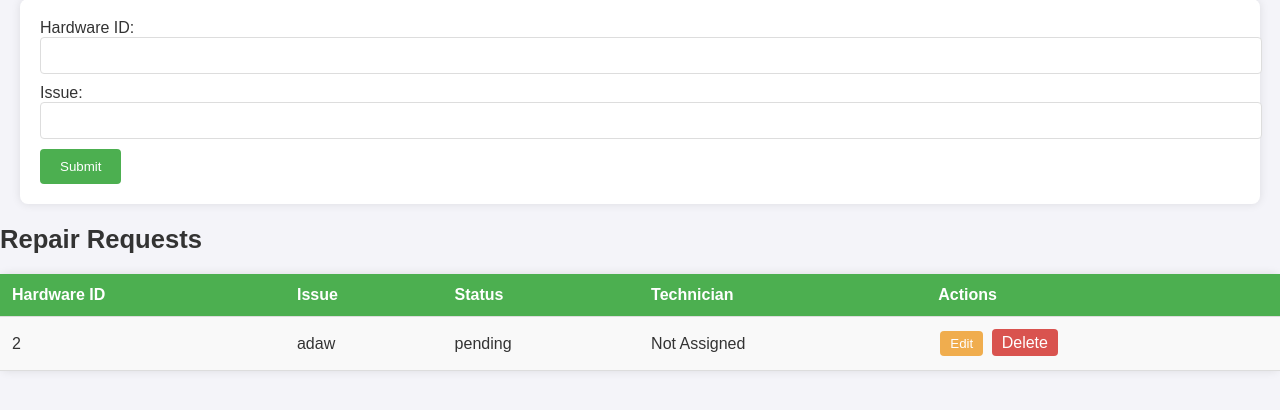
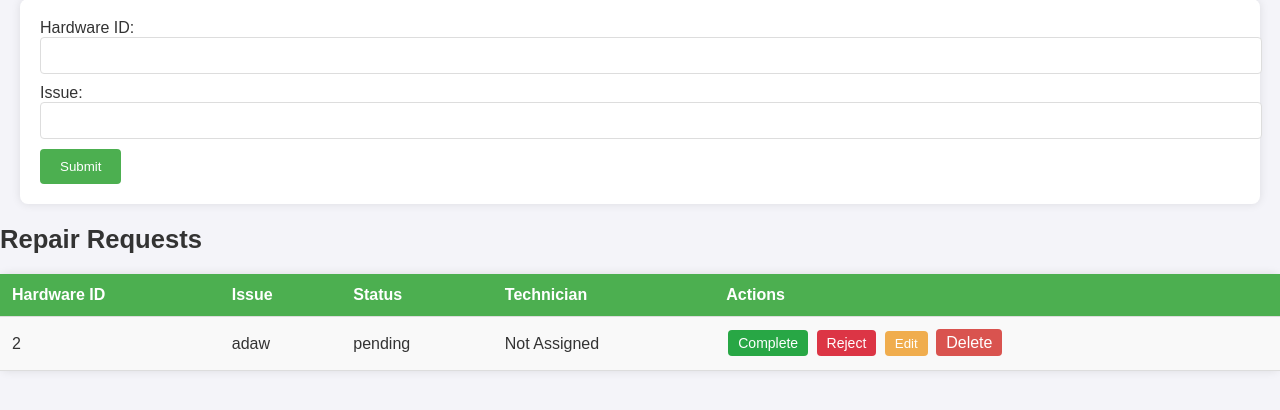
Before and after one commit to janella-may-pangilinan/hardwaremanagement, a PHP site: page /maintenance.php in a window 1280 px wide. Shown: the part 191-601 px from the top of the page. Run offline with PHP 8.4, Linux system fonts and the light colour scheme; data comes from the database, SQL or seed files in the repository; data that the repository does not hold is empty.

Commit message:
edit status button(poul)

```diff
--- a/db.php
+++ b/db.php
@@ -1,4 +1,5 @@
 <?php
+
 
 $servername = "localhost"; // Palitan kung ibang server gamit mo
 $username = "root"; // Default sa XAMPP
@@ -13,4 +14,5 @@ $conn = mysqli_connect($servername, $username, $password, $database);
 if (!$conn) {
     die("Connection failed: " . mysqli_connect_error());
 }
+
 ?>
--- a/maintenance.php
+++ b/maintenance.php
@@ -32,15 +32,6 @@ if (isset($_GET['reject'])) {
 if (isset($_GET['delete'])) {
     $request_id = $_GET['delete'];
     mysqli_query($conn, "DELETE FROM maintenance_requests WHERE id = '$request_id'");
-}
-
-// Handling edit request (UPDATE)
-if (isset($_POST['edit_request'])) {
-    $request_id = $_POST['request_id'];
-    $issue = $_POST['issue'];
-    $technician = $_POST['technician'];
-    $update_query = "UPDATE maintenance_requests SET issue = '$issue', technician = '$technician' WHERE id = '$request_id'";
-    mysqli_query($conn, $update_query);
 }
 
 // Fetching requests (READ)
@@ -148,26 +139,22 @@ $requests = mysqli_query($conn, "SELECT * FROM maintenance_requests ORDER BY cre
             color: white;
         }
 
-        /* Edit Form */
-        #editForm {
-            display: none;
-            background-color: white;
-            padding: 20px;
-            margin: 20px;
-            border-radius: 8px;
-            box-shadow: 0px 0px 10px rgba(0, 0, 0, 0.1);
+        .status-btn {
+            padding: 8px 16px;
+            text-decoration: none;
+            border-radius: 4px;
+            color: white;
+            font-size: 14px;
         }
 
-        .cancel-btn {
-            background-color: #ccc;
-            border: none;
-            padding: 8px 16px;
-            cursor: pointer;
+        .complete-btn {
+            background-color: #28a745;
         }
 
-        .cancel-btn:hover {
-            background-color: #bbb;
+        .reject-btn {
+            background-color: #dc3545;
         }
+
     </style>
 </head>
 <body>
@@ -212,10 +199,8 @@ $requests = mysqli_query($conn, "SELECT * FROM maintenance_requests ORDER BY cre
                                 <button type="submit" name="assign_technician">Assign</button>
                             </form>
                         <?php } ?>
-                        <?php if ($row['status'] == 'In Progress') { ?>
-                            <a href="?complete=<?php echo $row['id']; ?>" class="button">Complete</a>
-                            <a href="?reject=<?php echo $row['id']; ?>" class="button">Reject</a>
-                        <?php } ?>
+                        <a href="?complete=<?php echo $row['id']; ?>" class="status-btn complete-btn">Complete</a>
+                        <a href="?reject=<?php echo $row['id']; ?>" class="status-btn reject-btn">Reject</a>
                         <button class="edit-btn" onclick="editRequest('<?php echo $row['id']; ?>', '<?php echo htmlspecialchars($row['issue'], ENT_QUOTES); ?>', '<?php echo htmlspecialchars($row['technician'], ENT_QUOTES); ?>')">Edit</button>
                         <a class="delete-btn" href="?delete=<?php echo $row['id']; ?>" onclick="return confirm('Are you sure you want to delete this request?');">Delete</a>
                     </td>
@@ -225,7 +210,7 @@ $requests = mysqli_query($conn, "SELECT * FROM maintenance_requests ORDER BY cre
     </section>
 
     <!-- Edit Form (Hidden by Default) -->
-    <div id="editForm">
+    <div id="editForm" style="display:none;">
         <h2>Edit Repair Request</h2>
         <form method="post">
             <input type="hidden" name="request_id" id="edit_request_id">
@@ -234,7 +219,7 @@ $requests = mysqli_query($conn, "SELECT * FROM maintenance_requests ORDER BY cre
             <label>Technician:</label>
             <input type="text" name="technician" id="edit_technician">
             <button type="submit" name="edit_request">Update</button>
-            <button type="button" class="cancel-btn" onclick="document.getElementById('editForm').style.display='none';">Cancel</button>
+            <button type="button" onclick="document.getElementById('editForm').style.display='none';">Cancel</button>
         </form>
     </div>
 
@@ -246,7 +231,6 @@ $requests = mysqli_query($conn, "SELECT * FROM maintenance_requests ORDER BY cre
             document.getElementById('editForm').style.display = 'block';
         }
     </script>
-
 </body>
 </html>
 
```
